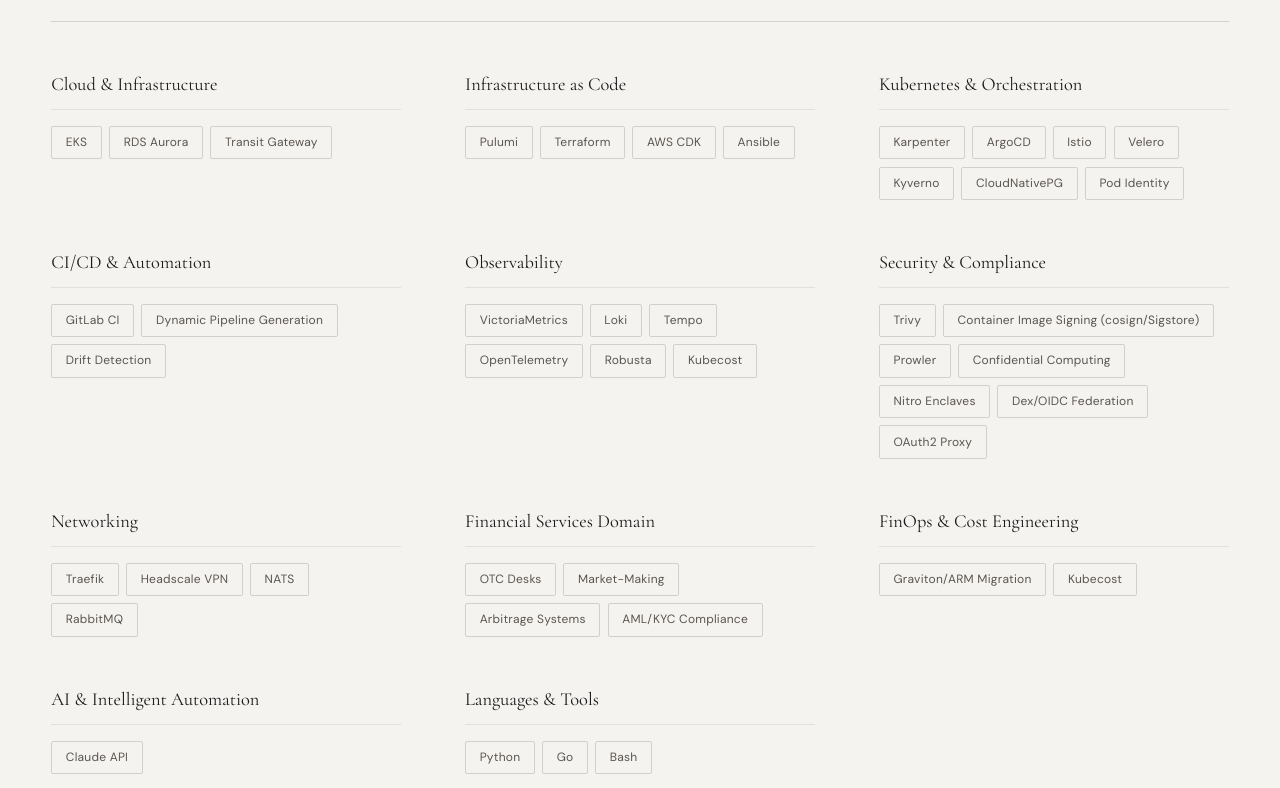
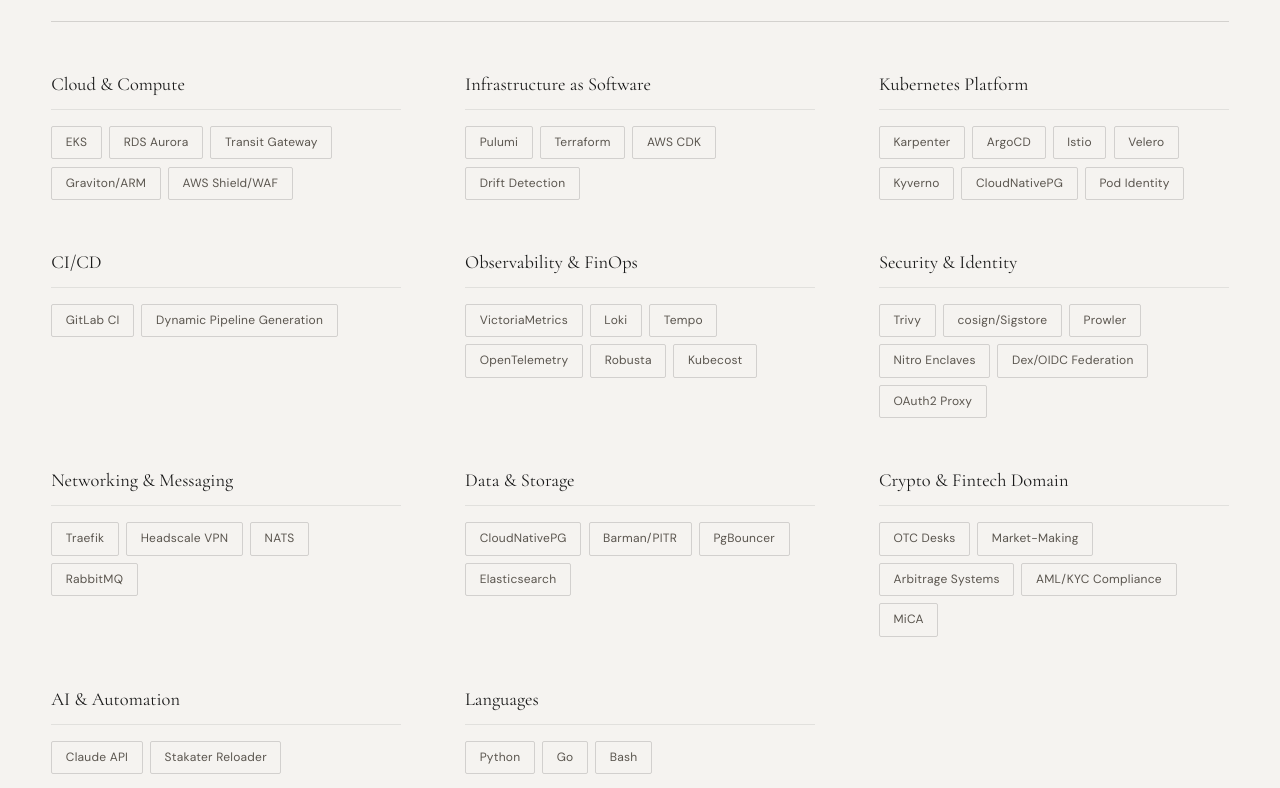
Before and after one commit to spelendora/spelendora.github.io, a plain HTML site: page devops/index.html in a window 1280 px wide. Shown: the part 5612-6400 px from the top of the page. Drawn offline with nearby package versions, Linux system fonts and the light colour scheme; a web font is replaced by a local one.

Commit message:
Restructure Technical Expertise: fix dupes, add missing stack, clean categories
- Remove Ansible (not actively used), duplicate Kubecost
- Rename groups: "Infrastructure as Software" (not Code), "Networking & Messaging"
- New "Data & Storage" group: CloudNativePG, Barman/PITR, PgBouncer, Elasticsearch
- Add: AWS Shield/WAF, Graviton/ARM, MiCA, Stakater Reloader, Barman/PITR, PgBouncer
- Merge FinOps into Observability group (was too thin standalone)
- Shorten "Container Image Signing (cosign/Sigstore)" to "cosign/Sigstore"
- Remove "Confidential Computing" (redundant with Nitro Enclaves)
- 11 groups, 46 tags total - all from actual production stack

```diff
--- a/devops/index.html
+++ b/devops/index.html
@@ -1717,26 +1717,28 @@
   <div class="skills__grid">
 
     <div class="skill-group" data-delay="0">
-      <h3 class="skill-group__title">Cloud &amp; Infrastructure</h3>
+      <h3 class="skill-group__title">Cloud &amp; Compute</h3>
       <div class="skill-group__tags">
         <span class="skill-tag">EKS</span>
         <span class="skill-tag">RDS Aurora</span>
         <span class="skill-tag">Transit Gateway</span>
+        <span class="skill-tag">Graviton/ARM</span>
+        <span class="skill-tag">AWS Shield/WAF</span>
       </div>
     </div>
 
     <div class="skill-group" data-delay="1">
-      <h3 class="skill-group__title">Infrastructure as Code</h3>
+      <h3 class="skill-group__title">Infrastructure as Software</h3>
       <div class="skill-group__tags">
         <span class="skill-tag">Pulumi</span>
         <span class="skill-tag">Terraform</span>
         <span class="skill-tag">AWS CDK</span>
-        <span class="skill-tag">Ansible</span>
+        <span class="skill-tag">Drift Detection</span>
       </div>
     </div>
 
     <div class="skill-group" data-delay="2">
-      <h3 class="skill-group__title">Kubernetes &amp; Orchestration</h3>
+      <h3 class="skill-group__title">Kubernetes Platform</h3>
       <div class="skill-group__tags">
         <span class="skill-tag">Karpenter</span>
         <span class="skill-tag">ArgoCD</span>
@@ -1749,16 +1751,15 @@
     </div>
 
     <div class="skill-group" data-delay="3">
-      <h3 class="skill-group__title">CI/CD &amp; Automation</h3>
+      <h3 class="skill-group__title">CI/CD</h3>
       <div class="skill-group__tags">
         <span class="skill-tag">GitLab CI</span>
         <span class="skill-tag">Dynamic Pipeline Generation</span>
-        <span class="skill-tag">Drift Detection</span>
       </div>
     </div>
 
     <div class="skill-group" data-delay="4">
-      <h3 class="skill-group__title">Observability</h3>
+      <h3 class="skill-group__title">Observability &amp; FinOps</h3>
       <div class="skill-group__tags">
         <span class="skill-tag">VictoriaMetrics</span>
         <span class="skill-tag">Loki</span>
@@ -1770,12 +1771,11 @@
     </div>
 
     <div class="skill-group" data-delay="5">
-      <h3 class="skill-group__title">Security &amp; Compliance</h3>
+      <h3 class="skill-group__title">Security &amp; Identity</h3>
       <div class="skill-group__tags">
         <span class="skill-tag">Trivy</span>
-        <span class="skill-tag">Container Image Signing (cosign/Sigstore)</span>
+        <span class="skill-tag">cosign/Sigstore</span>
         <span class="skill-tag">Prowler</span>
-        <span class="skill-tag">Confidential Computing</span>
         <span class="skill-tag">Nitro Enclaves</span>
         <span class="skill-tag">Dex/OIDC Federation</span>
         <span class="skill-tag">OAuth2 Proxy</span>
@@ -1783,7 +1783,7 @@
     </div>
 
     <div class="skill-group" data-delay="6">
-      <h3 class="skill-group__title">Networking</h3>
+      <h3 class="skill-group__title">Networking &amp; Messaging</h3>
       <div class="skill-group__tags">
         <span class="skill-tag">Traefik</span>
         <span class="skill-tag">Headscale VPN</span>
@@ -1793,32 +1793,36 @@
     </div>
 
     <div class="skill-group" data-delay="7">
-      <h3 class="skill-group__title">Financial Services Domain</h3>
+      <h3 class="skill-group__title">Data &amp; Storage</h3>
+      <div class="skill-group__tags">
+        <span class="skill-tag">CloudNativePG</span>
+        <span class="skill-tag">Barman/PITR</span>
+        <span class="skill-tag">PgBouncer</span>
+        <span class="skill-tag">Elasticsearch</span>
+      </div>
+    </div>
+
+    <div class="skill-group" data-delay="8">
+      <h3 class="skill-group__title">Crypto &amp; Fintech Domain</h3>
       <div class="skill-group__tags">
         <span class="skill-tag">OTC Desks</span>
         <span class="skill-tag">Market-Making</span>
         <span class="skill-tag">Arbitrage Systems</span>
         <span class="skill-tag">AML/KYC Compliance</span>
+        <span class="skill-tag">MiCA</span>
       </div>
     </div>
 
-    <div class="skill-group" data-delay="8">
-      <h3 class="skill-group__title">FinOps &amp; Cost Engineering</h3>
-      <div class="skill-group__tags">
-        <span class="skill-tag">Graviton/ARM Migration</span>
-        <span class="skill-tag">Kubecost</span>
-      </div>
-    </div>
-
     <div class="skill-group" data-delay="9">
-      <h3 class="skill-group__title">AI &amp; Intelligent Automation</h3>
+      <h3 class="skill-group__title">AI &amp; Automation</h3>
       <div class="skill-group__tags">
         <span class="skill-tag">Claude API</span>
+        <span class="skill-tag">Stakater Reloader</span>
       </div>
     </div>
 
     <div class="skill-group" data-delay="10">
-      <h3 class="skill-group__title">Languages &amp; Tools</h3>
+      <h3 class="skill-group__title">Languages</h3>
       <div class="skill-group__tags">
         <span class="skill-tag">Python</span>
         <span class="skill-tag">Go</span>
```
